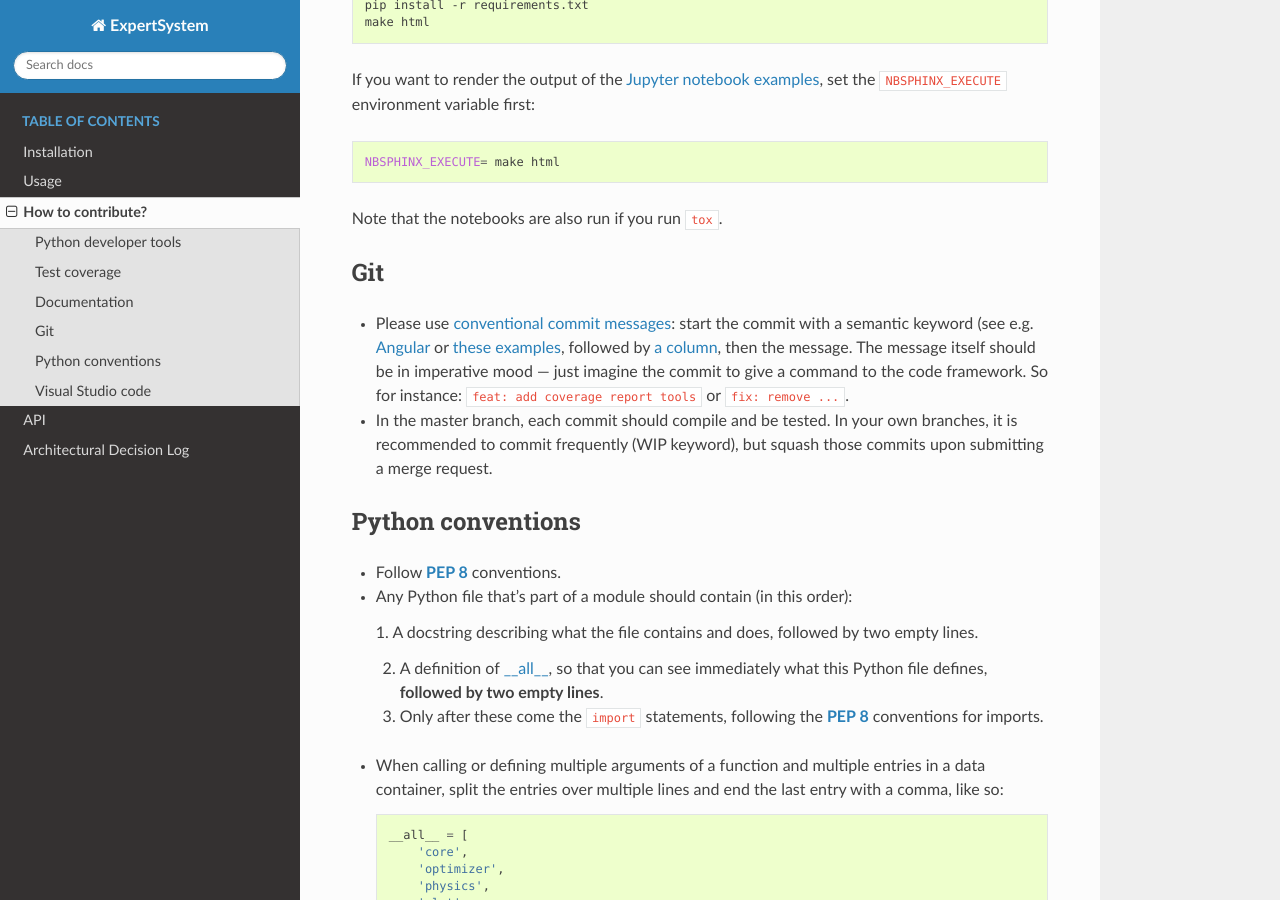
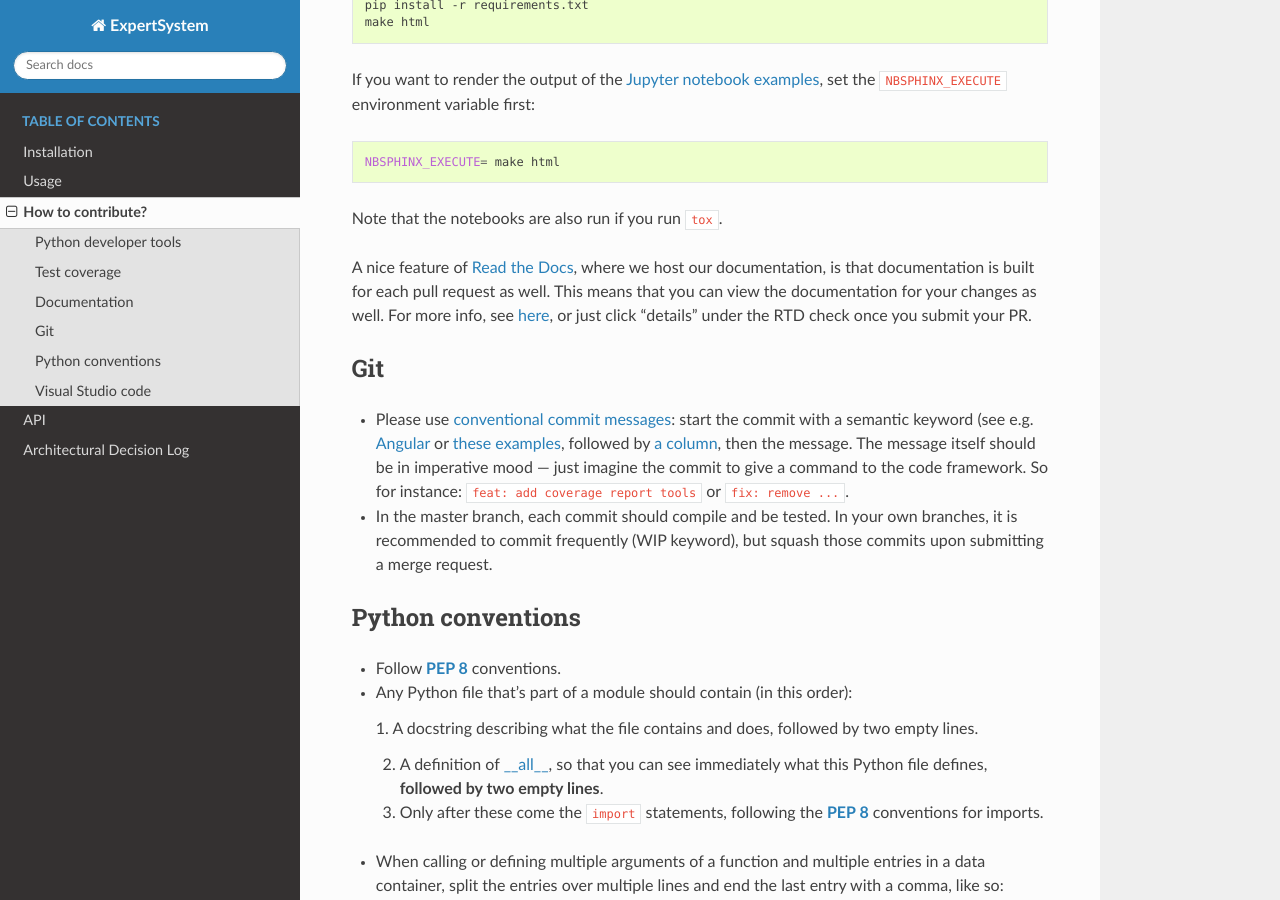
Before and after one commit to ComPWA/ampform, a Sphinx documentation site: the page built from doc/contribute.rst, in a window 1280 px wide and 900 px high, scrolled down 1712 px. Built offline with Sphinx 7.4.7 and the Read the Docs theme 2.0.0, drawn with Linux system fonts in a browser that asks for light colours; pages that are not in the unit, such as notebooks, are missing from menus.

Commit message:
docs: update documentation (ComPWA/expertsystem#88)
* docs: fix available features YAML
* doc!: add planned `graphviz` feature
* docs: remove warning no PyPI package
* docs: move ADR index page to doc root dir
* docs: rename installation page to install
* docs: add Prettier badge
* docs: add section on RTD PR build

```diff
--- a/doc/adr/index.rst
+++ b/doc/adr.rst
@@ -8,9 +8,9 @@ This log lists the architectural decisions for `ComPWA/expertsystem
   :glob:
   :maxdepth: 1
 
-  *
+  adr/*
 
-For new ADRs, please use :download:`template.md` as basis. More information on
-MADR is available at `adr.github.io/madr <https://adr.github.io/madr>`_.
+For new ADRs, please use :download:`adr/template.md` as basis. More information
+on MADR is available at `adr.github.io/madr <https://adr.github.io/madr>`_.
 General information about architectural decision records is available at
 `adr.github.io <https://adr.github.io/>`_.
--- a/doc/contribute.rst
+++ b/doc/contribute.rst
@@ -120,6 +120,13 @@ If you want to render the output of the `Jupyter notebook examples
 
 Note that the notebooks are also run if you run :code:`tox`.
 
+A nice feature of `Read the Docs <https://readthedocs.org/>`_, where we host
+our documentation, is that documentation is built for each pull request as
+well. This means that you can view the documentation for your changes as well.
+For more info, see `here
+<https://docs.readthedocs.io/en/stable/guides/autobuild-docs-for-pull-requests.html>`__,
+or just click "details" under the RTD check once you submit your PR.
+
 
 Git
 ---
```
Also changed, not shown: README.md (+3 -1 lines), doc/index.rst (+6 -2 lines), doc/install.rst (renamed from doc/installation.rst, +2 -7 lines).
